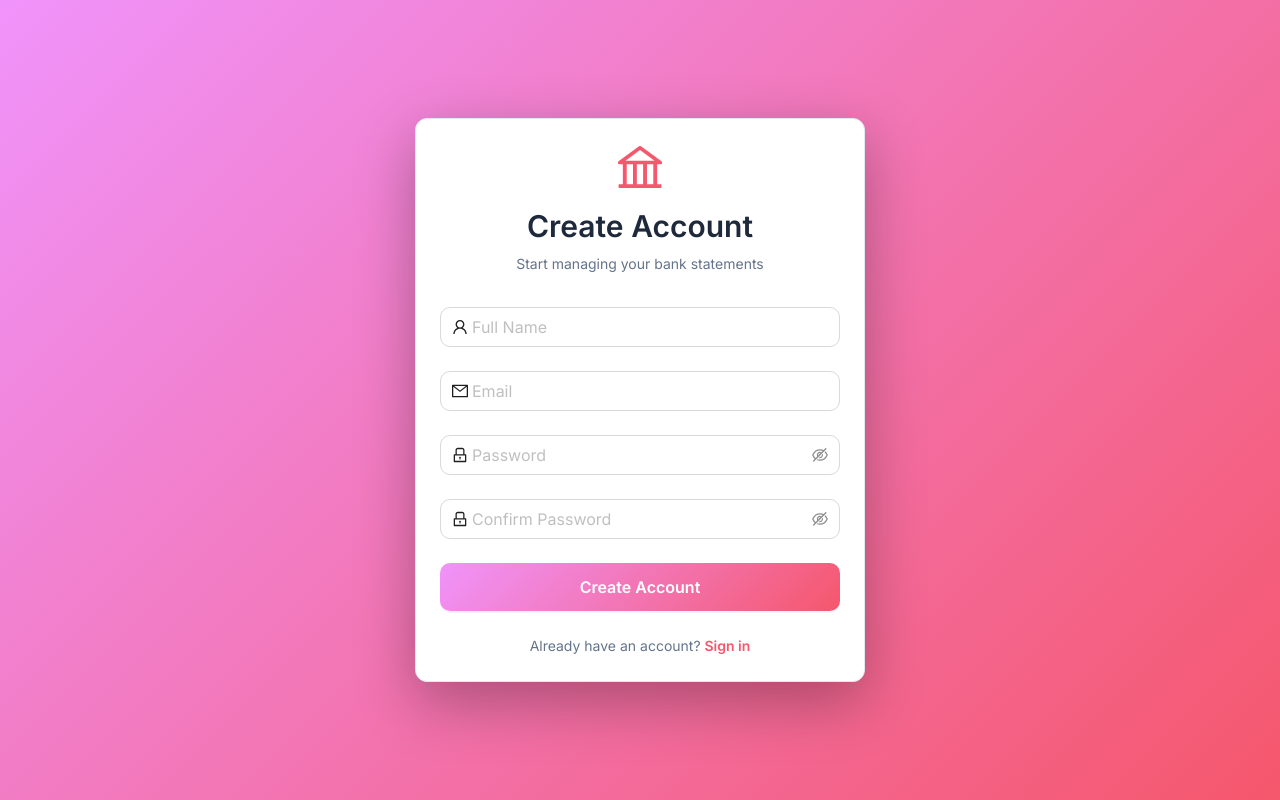
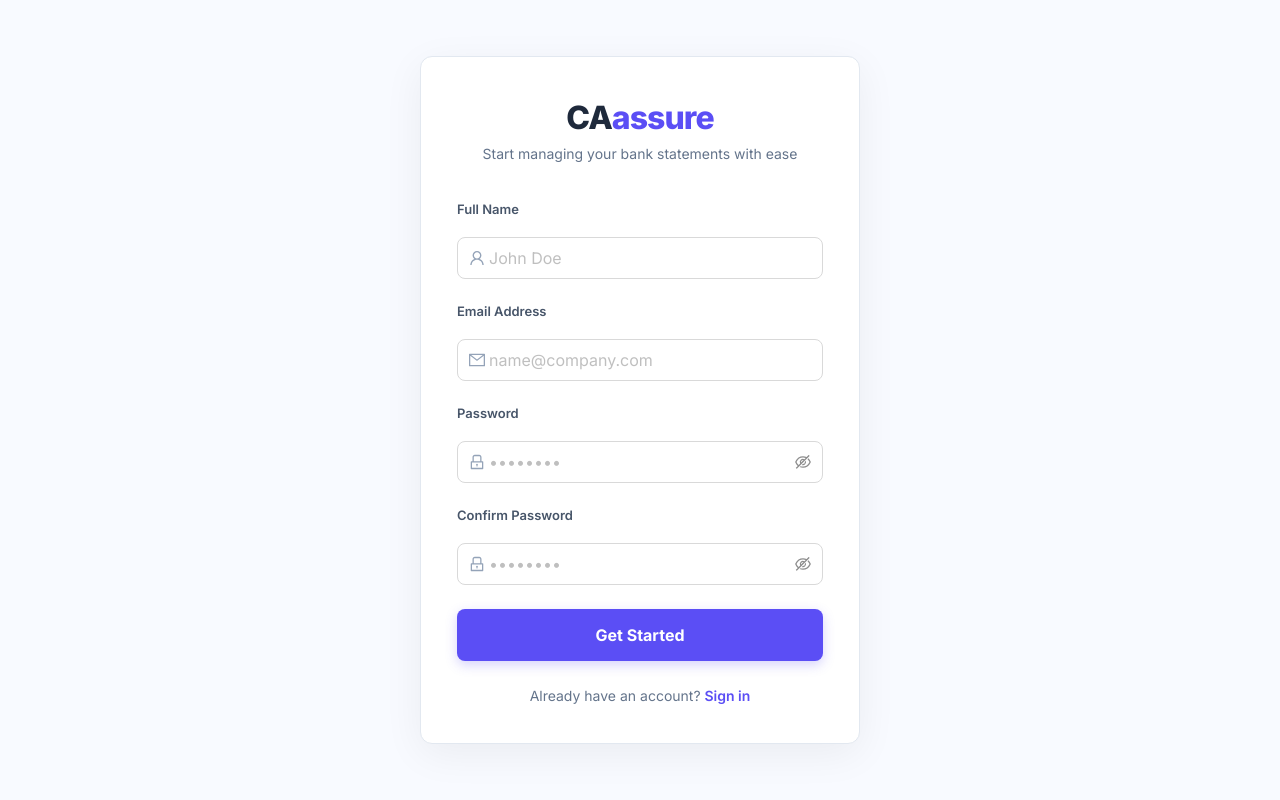
Before and after one commit to Pratham266/cassure-react, a React (Vite) app: page /register in a window 1280 px wide. Built offline with nearby package versions, Linux system fonts and the light colour scheme; no server answers.

Commit message:
style: Redesign login and register pages with updated branding, layout, and modern component styles.

```diff
--- a/src/pages/Login.jsx
+++ b/src/pages/Login.jsx
@@ -1,6 +1,6 @@
 import React, { useState } from 'react';
 import { Form, Input, Button, Card, Typography, message } from 'antd';
-import { UserOutlined, LockOutlined, BankOutlined } from '@ant-design/icons';
+import { UserOutlined, LockOutlined } from '@ant-design/icons';
 import { useNavigate, Link } from 'react-router-dom';
 import { useAuth } from '../context/AuthContext';
 
@@ -30,23 +30,32 @@
       display: 'flex',
       alignItems: 'center',
       justifyContent: 'center',
-      background: 'linear-gradient(135deg, #667eea 0%, #764ba2 100%)',
+      background: '#f8faff',
       padding: '20px'
     }}>
       <Card
-        className="glass"
+        bordered={false}
         style={{
           width: '100%',
-          maxWidth: '450px',
-          boxShadow: '0 20px 60px rgba(0,0,0,0.3)'
+          maxWidth: '440px',
+          boxShadow: '0 10px 40px rgba(0,0,0,0.06)',
+          borderRadius: '16px',
+          padding: '12px'
         }}
       >
-        <div style={{ textAlign: 'center', marginBottom: '32px' }}>
-          <BankOutlined style={{ fontSize: '48px', color: '#667eea' }} />
-          <Title level={2} style={{ marginTop: '16px', marginBottom: '8px', color: 'white' }}>
-            Welcome Back
-          </Title>
-          <Text type="secondary">Sign in to access your bank statements</Text>
+        <div style={{ textAlign: 'center', marginBottom: '24px', marginTop: '0px' }}>
+          <div style={{
+            fontSize: '32px',
+            fontWeight: 800,
+            letterSpacing: '-0.03em',
+            marginBottom: '0px'
+          }}>
+            <span style={{ color: '#1e293b' }}>CA</span>
+            <span style={{ color: '#5B4EF5' }}>assure</span>
+          </div>
+          <Text type="secondary" style={{ fontSize: '14px' }}>
+            Sign in to your accounting workspace
+          </Text>
         </div>
 
         <Form
@@ -54,48 +63,62 @@
           onFinish={onFinish}
           layout="vertical"
           size="large"
+          requiredMark={false}
         >
           <Form.Item
             name="email"
+            label={<Text strong style={{ fontSize: '13px', color: '#475569' }}>Email Address</Text>}
             rules={[
               { required: true, message: 'Please input your email!' },
               { type: 'email', message: 'Please enter a valid email!' }
             ]}
+            style={{ marginBottom: '16px' }}
           >
             <Input
-              prefix={<UserOutlined />}
-              placeholder="Email"
+              prefix={<UserOutlined style={{ color: '#94a3b8' }} />}
+              placeholder="name@company.com"
+              style={{ borderRadius: '8px', height: '44px' }}
             />
           </Form.Item>
 
           <Form.Item
             name="password"
+            label={<Text strong style={{ fontSize: '13px', color: '#475569' }}>Password</Text>}
             rules={[{ required: true, message: 'Please input your password!' }]}
+            style={{ marginBottom: '24px' }}
           >
             <Input.Password
-              prefix={<LockOutlined />}
-              placeholder="Password"
+              prefix={<LockOutlined style={{ color: '#94a3b8' }} />}
+              placeholder="••••••••"
+              style={{ borderRadius: '8px', height: '44px' }}
             />
           </Form.Item>
 
-          <Form.Item>
+          <Form.Item style={{ marginBottom: '16px' }}>
             <Button
               type="primary"
               htmlType="submit"
               block
               loading={loading}
-              className="btn-gradient"
-              style={{ height: '48px', fontSize: '16px', fontWeight: 600 }}
+              style={{
+                height: '52px',
+                fontSize: '16px',
+                fontWeight: 700,
+                borderRadius: '8px',
+                background: '#5B4EF5',
+                border: 'none',
+                boxShadow: '0 4px 12px rgba(91, 78, 245, 0.25)'
+              }}
             >
               Sign In
             </Button>
           </Form.Item>
 
-          <div style={{ textAlign: 'center' }}>
-            <Text type="secondary">
+          <div style={{ textAlign: 'center', marginTop: '24px' }}>
+            <Text type="secondary" style={{ fontSize: '14px' }}>
               Don't have an account?{' '}
-              <Link to="/register" style={{ color: '#667eea', fontWeight: 600 }}>
-                Sign up
+              <Link to="/register" style={{ color: '#5B4EF5', fontWeight: 600 }}>
+                Create account
               </Link>
             </Text>
           </div>
--- a/src/pages/Register.jsx
+++ b/src/pages/Register.jsx
@@ -1,6 +1,6 @@
 import React, { useState } from 'react';
 import { Form, Input, Button, Card, Typography, message } from 'antd';
-import { UserOutlined, LockOutlined, MailOutlined, BankOutlined } from '@ant-design/icons';
+import { UserOutlined, LockOutlined, MailOutlined } from '@ant-design/icons';
 import { useNavigate, Link } from 'react-router-dom';
 import { useAuth } from '../context/AuthContext';
 
@@ -30,23 +30,32 @@
       display: 'flex',
       alignItems: 'center',
       justifyContent: 'center',
-      background: 'linear-gradient(135deg, #f093fb 0%, #f5576c 100%)',
+      background: '#f8faff',
       padding: '20px'
     }}>
       <Card
-        className="glass"
+        bordered={false}
         style={{
           width: '100%',
-          maxWidth: '450px',
-          boxShadow: '0 20px 60px rgba(0,0,0,0.3)'
+          maxWidth: '440px',
+          boxShadow: '0 10px 40px rgba(0,0,0,0.06)',
+          borderRadius: '16px',
+          padding: '12px'
         }}
       >
-        <div style={{ textAlign: 'center', marginBottom: '32px' }}>
-          <BankOutlined style={{ fontSize: '48px', color: '#f5576c' }} />
-          <Title level={2} style={{ marginTop: '16px', marginBottom: '8px', color: 'white' }}>
-            Create Account
-          </Title>
-          <Text type="secondary">Start managing your bank statements</Text>
+        <div style={{ textAlign: 'center', marginBottom: '24px', marginTop: '0px' }}>
+          <div style={{
+            fontSize: '32px',
+            fontWeight: 800,
+            letterSpacing: '-0.03em',
+            marginBottom: '0px'
+          }}>
+            <span style={{ color: '#1e293b' }}>CA</span>
+            <span style={{ color: '#5B4EF5' }}>assure</span>
+          </div>
+          <Text type="secondary" style={{ fontSize: '14px' }}>
+            Start managing your bank statements with ease
+          </Text>
         </div>
 
         <Form
@@ -54,45 +63,56 @@
           onFinish={onFinish}
           layout="vertical"
           size="large"
+          requiredMark={false}
         >
           <Form.Item
             name="name"
+            label={<Text strong style={{ fontSize: '13px', color: '#475569' }}>Full Name</Text>}
             rules={[{ required: true, message: 'Please input your name!' }]}
+            style={{ marginBottom: '12px' }}
           >
             <Input
-              prefix={<UserOutlined />}
-              placeholder="Full Name"
+              prefix={<UserOutlined style={{ color: '#94a3b8' }} />}
+              placeholder="John Doe"
+              style={{ borderRadius: '8px', height: '42px' }}
             />
           </Form.Item>
 
           <Form.Item
             name="email"
+            label={<Text strong style={{ fontSize: '13px', color: '#475569' }}>Email Address</Text>}
             rules={[
               { required: true, message: 'Please input your email!' },
               { type: 'email', message: 'Please enter a valid email!' }
             ]}
+            style={{ marginBottom: '12px' }}
           >
             <Input
-              prefix={<MailOutlined />}
-              placeholder="Email"
+              prefix={<MailOutlined style={{ color: '#94a3b8' }} />}
+              placeholder="name@company.com"
+              style={{ borderRadius: '8px', height: '42px' }}
             />
           </Form.Item>
 
           <Form.Item
             name="password"
+            label={<Text strong style={{ fontSize: '13px', color: '#475569' }}>Password</Text>}
             rules={[
               { required: true, message: 'Please input your password!' },
               { min: 6, message: 'Password must be at least 6 characters!' }
             ]}
+            style={{ marginBottom: '12px' }}
           >
             <Input.Password
-              prefix={<LockOutlined />}
-              placeholder="Password"
+              prefix={<LockOutlined style={{ color: '#94a3b8' }} />}
+              placeholder="••••••••"
+              style={{ borderRadius: '8px', height: '42px' }}
             />
           </Form.Item>
 
           <Form.Item
             name="confirmPassword"
+            label={<Text strong style={{ fontSize: '13px', color: '#475569' }}>Confirm Password</Text>}
             dependencies={['password']}
             rules={[
               { required: true, message: 'Please confirm your password!' },
@@ -105,35 +125,39 @@
                 }
               })
             ]}
+            style={{ marginBottom: '24px' }}
           >
             <Input.Password
-              prefix={<LockOutlined />}
-              placeholder="Confirm Password"
+              prefix={<LockOutlined style={{ color: '#94a3b8' }} />}
+              placeholder="••••••••"
+              style={{ borderRadius: '8px', height: '42px' }}
             />
           </Form.Item>
 
-          <Form.Item>
+          <Form.Item style={{ marginBottom: '16px' }}>
             <Button
               type="primary"
               htmlType="submit"
               block
               loading={loading}
               style={{
-                height: '48px',
+                height: '52px',
                 fontSize: '16px',
-                fontWeight: 600,
-                background: 'linear-gradient(135deg, #f093fb 0%, #f5576c 100%)',
-                border: 'none'
+                fontWeight: 700,
+                borderRadius: '8px',
+                background: '#5B4EF5',
+                border: 'none',
+                boxShadow: '0 4px 12px rgba(91, 78, 245, 0.25)'
               }}
             >
-              Create Account
+              Get Started
             </Button>
           </Form.Item>
 
-          <div style={{ textAlign: 'center' }}>
-            <Text type="secondary">
+          <div style={{ textAlign: 'center', marginTop: '24px' }}>
+            <Text type="secondary" style={{ fontSize: '14px' }}>
               Already have an account?{' '}
-              <Link to="/login" style={{ color: '#f5576c', fontWeight: 600 }}>
+              <Link to="/login" style={{ color: '#5B4EF5', fontWeight: 600 }}>
                 Sign in
               </Link>
             </Text>
```
